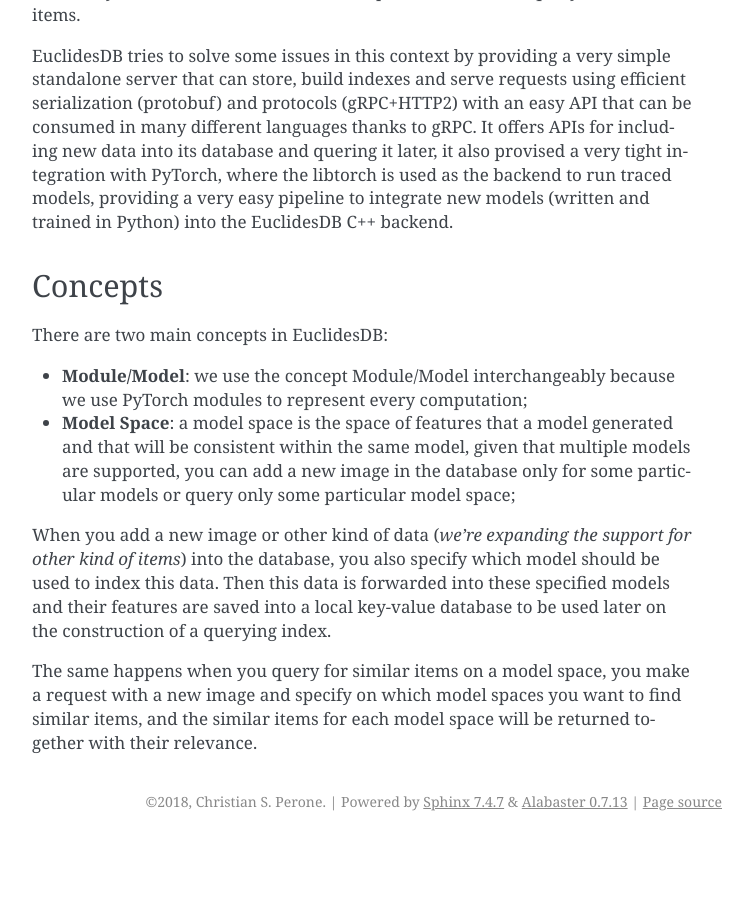
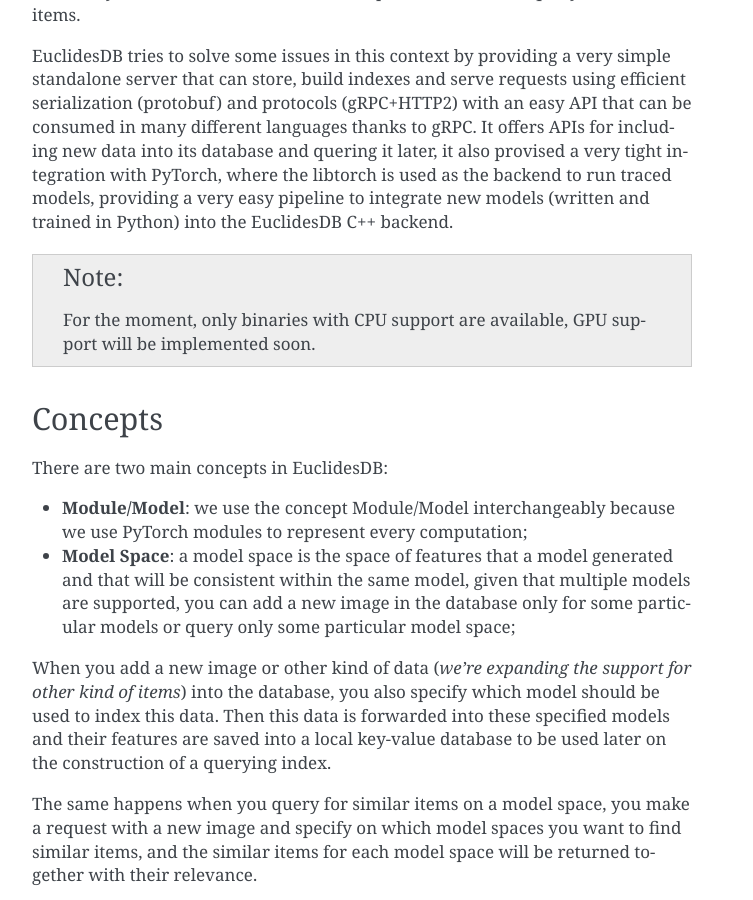
Before and after one commit to perone/euclidesdb, a Sphinx documentation site: the page built from docs/source/getstarted.rst, in a window 1280 px wide and 900 px high, scrolled down 955 px. Shown: the whole window, without its empty margins (388-1141 px from the left). Built offline with Sphinx 7.4.7, drawn with Linux system fonts in a browser that asks for light colours; before the commit the page ends 1796 px from its top, so only the background shows below that.

Commit message:
Adding note regarding GPU/CPU.

```diff
--- a/docs/source/getstarted.rst
+++ b/docs/source/getstarted.rst
@@ -16,6 +16,8 @@
 
 EuclidesDB tries to solve some issues in this context by providing a very simple standalone server that can store, build indexes and serve requests using efficient serialization (protobuf) and protocols (gRPC+HTTP2) with an easy API that can be consumed in many different languages thanks to gRPC. It offers APIs for including new data into its database and quering it later, it also provised a very tight integration with PyTorch, where the libtorch is used as the backend to run traced models, providing a very easy pipeline to integrate new models (written and trained in Python) into the EuclidesDB C++ backend.
 
+.. note:: For the moment, only binaries with CPU support are available, GPU support will be implemented soon.
+
 Concepts
 -------------------------------------------------------------------------------
 There are two main concepts in EuclidesDB:
```
